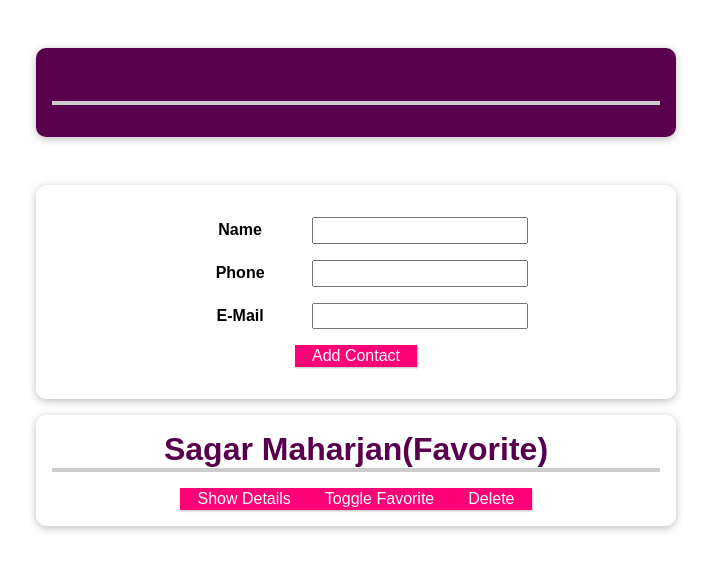
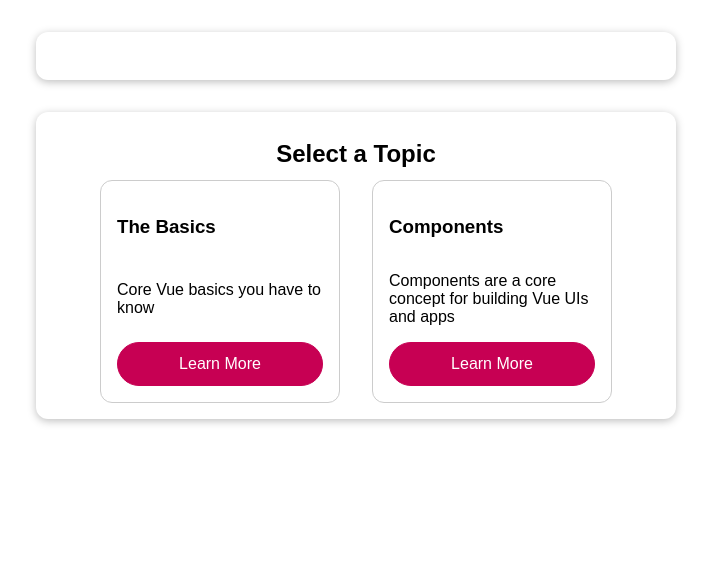
Before and after one commit to sagarmhrjn/vue-walkthrough, a Vue app: page / in a window 1280 px wide. Shown: the top 570 px of the page, without its empty margins (284-995 px from the left). Built offline with nearby package versions, Linux system fonts and the light colour scheme.

Commit message:
a potential problem;passing stepwise props to components

```diff
--- a/src/App.vue
+++ b/src/App.vue
@@ -1,67 +1,42 @@
 <template>
-  <section>
-    <header>
-      <h2>My Friends</h2>
-    </header>
-    <new-friend @add-contact="addContact"></new-friend>
-    <ul>
-      <friend-contact
-        v-for="friend in friends"
-        :key="friend.id"
-        :id="friend.id"
-        :name="friend.name"
-        :phone-number="friend.phone"
-        :email-address="friend.email"
-        :is-favorite="friend.isFavorite"
-        @toggle-favorite="toggleFavoriteStatus"
-        @delete-friend="deleteContact"
-      ></friend-contact>
-    </ul>
-  </section>
+  <div>
+    <active-element
+      :topic-title="activeTopic && activeTopic.title"
+      :text="activeTopic && activeTopic.fullText"
+    ></active-element>
+    <knowledge-base :topics="topics" @select-topic="activateTopic"></knowledge-base>
+  </div>
 </template>
 
 <script>
-import FriendContact from "./components/FriendContact.vue";
 export default {
-  components: { FriendContact },
   data() {
     return {
-      friends: [
+      topics: [
         {
-          id: "sagar",
-          name: "Sagar Maharjan",
-          phone: "9803690068",
-          email: "sagarmaharjan31@gmail.com",
-          isFavorite: true,
+          id: 'basics',
+          title: 'The Basics',
+          description: 'Core Vue basics you have to know',
+          fullText:
+            'Vue is a great framework and it has a couple of key concepts: Data binding, events, components and reactivity - that should tell you something!',
+        },
+        {
+          id: 'components',
+          title: 'Components',
+          description:
+            'Components are a core concept for building Vue UIs and apps',
+          fullText:
+            'With components, you can split logic (and markup) into separate building blocks and then combine those building blocks (and re-use them) to build powerful user interfaces.',
         },
       ],
+      activeTopic: null,
     };
   },
   methods: {
-    //   emitted function
-    toggleFavoriteStatus(friendId) {
-      const identifiedFriend = this.friends.find(
-        (friend) => friend.id === friendId
-      );
-      identifiedFriend.isFavorite = !identifiedFriend.isFavorite;
-    },
-    // submitted events
-    addContact(name, phone, email) {
-      const newFriendContact = {
-        id: new Date().toISOString(),
-        name: name,
-        phone: phone,
-        email: email,
-        isFavorite: false,
-      };
-      this.friends.push(newFriendContact);
-    },
-    // emited deleted function
-    deleteContact(friendId) {
-      this.friends = this.friends.filter((friend) => friend.id != friendId);
+    activateTopic(topicId) {
+      this.activeTopic = this.topics.find((topic) => topic.id === topicId);
     },
   },
-  computed: {},
 };
 </script>
 
@@ -70,69 +45,56 @@
   box-sizing: border-box;
 }
 html {
-  font-family: "Jost", sans-serif;
+  font-family: sans-serif;
 }
 body {
   margin: 0;
 }
-header {
+section {
   box-shadow: 0 2px 8px rgba(0, 0, 0, 0.26);
-  margin: 3rem auto;
-  border-radius: 10px;
+  margin: 2rem auto;
+  max-width: 40rem;
   padding: 1rem;
-  background-color: #58004d;
-  color: white;
-  text-align: center;
-  width: 90%;
-  max-width: 40rem;
+  border-radius: 12px;
 }
-#app ul {
+
+ul {
+  list-style: none;
   margin: 0;
   padding: 0;
-  list-style: none;
+  display: flex;
+  justify-content: center;
 }
-#app li,
-#app form {
-  box-shadow: 0 2px 8px rgba(0, 0, 0, 0.26);
-  margin: 1rem auto;
-  border-radius: 10px;
+
+li {
+  border-radius: 12px;
+  border: 1px solid #ccc;
   padding: 1rem;
+  width: 15rem;
+  margin: 0 1rem;
+  display: flex;
+  flex-direction: column;
+  justify-content: space-between;
+}
+
+h2 {
+  margin: 0.75rem 0;
   text-align: center;
-  width: 90%;
-  max-width: 40rem;
 }
-#app h2 {
-  font-size: 2rem;
-  border-bottom: 4px solid #ccc;
-  color: #58004d;
-  margin: 0 0 1rem 0;
+
+button {
+  font: inherit;
+  border: 1px solid #c70053;
+  background-color: #c70053;
+  color: white;
+  padding: 0.75rem 2rem;
+  border-radius: 30px;
+  cursor: pointer;
 }
-#app button {
-  font: inherit;
-  cursor: pointer;
-  border: 1px solid #ff0077;
-  background-color: #ff0077;
-  color: white;
-  padding: 0.05rem 1rem;
-  box-shadow: 1px 1px 2px rgba(0, 0, 0, 0.26);
-}
-#app button:hover,
-#app button:active {
-  background-color: #ec3169;
-  border-color: #ec3169;
-  box-shadow: 1px 1px 4px rgba(0, 0, 0, 0.26);
-}
-#app input {
-  font: inherit;
-  padding: 0.15rem;
-}
-#app label {
-  font-weight: bold;
-  margin-right: 1rem;
-  width: 7rem;
-  display: inline-block;
-}
-#app form div {
-  margin: 1rem 0;
+
+button:hover,
+button:active {
+  background-color: #e24d8b;
+  border-color: #e24d8b;
 }
 </style>
--- /dev/null
+++ b/src/components/ActiveElement.vue
@@ -0,0 +1,12 @@
+<template>
+  <section>
+    <h2>{{ topicTitle }}</h2>
+    <p>{{ text }}</p>
+  </section>
+</template>
+
+<script>
+export default {
+  props: ['topicTitle', 'text'],
+};
+</script>
--- a/src/components/FriendContact.vue
+++ /dev/null
@@ -1,76 +0,0 @@
-<template>
-  <li>
-    <h2>{{ name }}{{ isFavorite ? "(Favorite)" : "" }}</h2>
-    <button @click="toggleDetails">Show Details</button>
-    <button @click="toggleFavorite">Toggle Favorite</button>
-    <ul v-if="detailsAreVisible">
-      <li><strong>Phone:</strong>{{ phoneNumber }}</li>
-      <li><strong>Email:</strong>{{ emailAddress }}</li>
-    </ul>
-    <button @click="$emit('delete-friend',id)">Delete</button>
-  </li>
-</template>
-
-<script>
-export default {
-  props: ["id", "name", "phoneNumber", "emailAddress", "isFavorite"],
-  //   props: {
-  //     id: {
-  //       type: String,
-  //       requried: true,
-  //     },
-  //     name: {
-  //       type: String,
-  //       requried: true,
-  //     },
-  //     phoneNumber: {
-  //       type: String,
-  //       requried: true,
-  //     },
-  //     emailAddress: {
-  //       type: String,
-  //       requried: true,
-  //     },
-  //     isFavorite: {
-  //       type: Boolean,
-  //       requried: true,
-  //       default: false,
-  //     },
-  //   },
-  emits: ["toggle-favorite","delete-friend"],
-  //   emits: {
-  //     "toggle-favorite": (id) => {
-  //         if(id){
-  //             return true
-  //         }else{
-  //             console.warn('Id is missing')
-  //             return false
-  //         }
-  //     },
-  //   },
-  data() {
-    return {
-      detailsAreVisible: false,
-      //   friendIsFavorite: this.isFavorite,
-      friend: {
-        id: "sagar",
-        name: "Sagar Maharjan",
-        phone: "9803690068",
-        email: "sagarmaharjan31@gmail.com",
-      },
-    };
-  },
-  methods: {
-    toggleDetails() {
-      this.detailsAreVisible = !this.detailsAreVisible;
-    },
-    /** vue uses a concept unidirectional flow which means
-     data passed from app to friend-contact should be only change to app.
-     */
-    toggleFavorite() {
-      //   this.friendIsFavorite = !this.friendIsFavorite;
-      this.$emit("toggle-favorite", this.id);
-    },
-  },
-};
-</script>
--- /dev/null
+++ b/src/components/KnowledgeBase.vue
@@ -0,0 +1,13 @@
+<template>
+  <section>
+    <h2>Select a Topic</h2>
+    <knowledge-grid :topics="topics" @select-topic="$emit('select-topic', $event)"></knowledge-grid>
+  </section>
+</template>
+
+<script>
+export default {
+  props: ['topics'],
+  emits: ['select-topic'],
+};
+</script>
--- /dev/null
+++ b/src/components/KnowledgeElement.vue
@@ -0,0 +1,14 @@
+<template>
+  <li>
+    <h3>{{ topicName }}</h3>
+    <p>{{ description }}</p>
+    <button @click="$emit('select-topic', id)">Learn More</button>
+  </li>
+</template>
+
+<script>
+export default {
+  props: ['id', 'topicName', 'description'],
+  emits: ['select-topic'],
+};
+</script>
--- /dev/null
+++ b/src/components/KnowledgeGrid.vue
@@ -0,0 +1,19 @@
+<template>
+  <ul>
+    <knowledge-element
+      v-for="topic in topics"
+      :key="topic.id"
+      :id="topic.id"
+      :topic-name="topic.title"
+      :description="topic.description"
+      @select-topic="$emit('select-topic', $event)"
+    ></knowledge-element>
+  </ul>
+</template>
+
+<script>
+export default {
+  props: ['topics'],
+  emits: ['select-topic']
+};
+</script>
--- a/src/components/NewFriend.vue
+++ /dev/null
@@ -1,41 +0,0 @@
-<template>
-  <form @submit.prevent="submitData">
-    <div>
-      <label for="name">Name</label>
-      <input type="text" v-model="enteredName" />
-    </div>
-    <div>
-      <label for="phone">Phone</label>
-      <input type="tel" v-model="enteredPhone" />
-    </div>
-    <div>
-      <label for="email">E-Mail</label>
-      <input type="email" v-model="enteredEmail" />
-      <div>
-        <button>Add Contact</button>
-      </div>
-    </div>
-  </form>
-</template>
-
-<script>
-export default {
-  emits: ["add-contact"],
-  data() {
-    return {
-      enteredName: "",
-      enteredPhone: "",
-      enteredEmail: "",
-    };
-  },
-  methods: {
-      submitData(){
-          this.$emit('add-contact',
-          this.enteredName,
-          this.enteredPhone,
-          this.enteredEmail
-          )
-      }
-  },
-};
-</script>
```
Also changed, not shown: src/main.js (+14 -8 lines).
